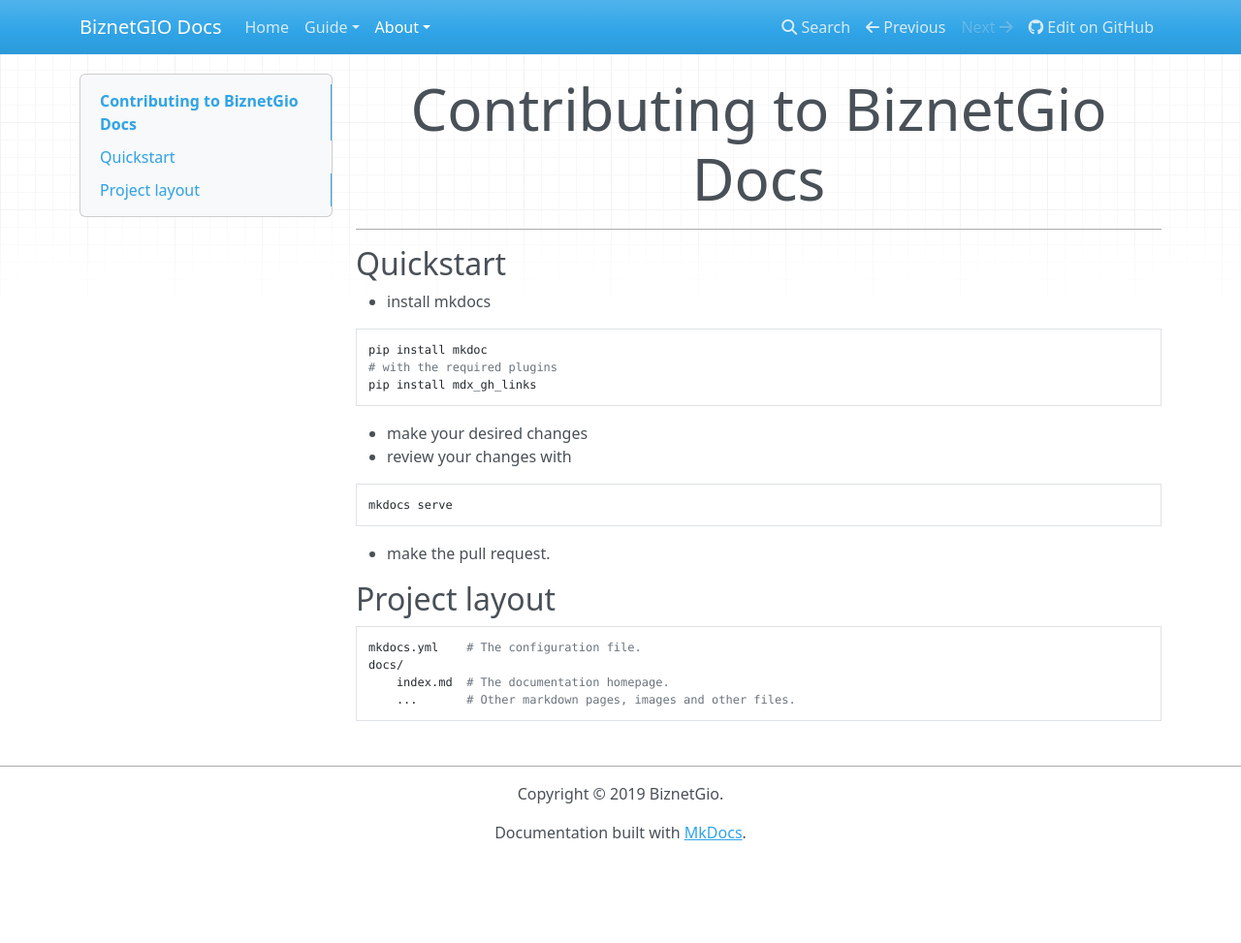
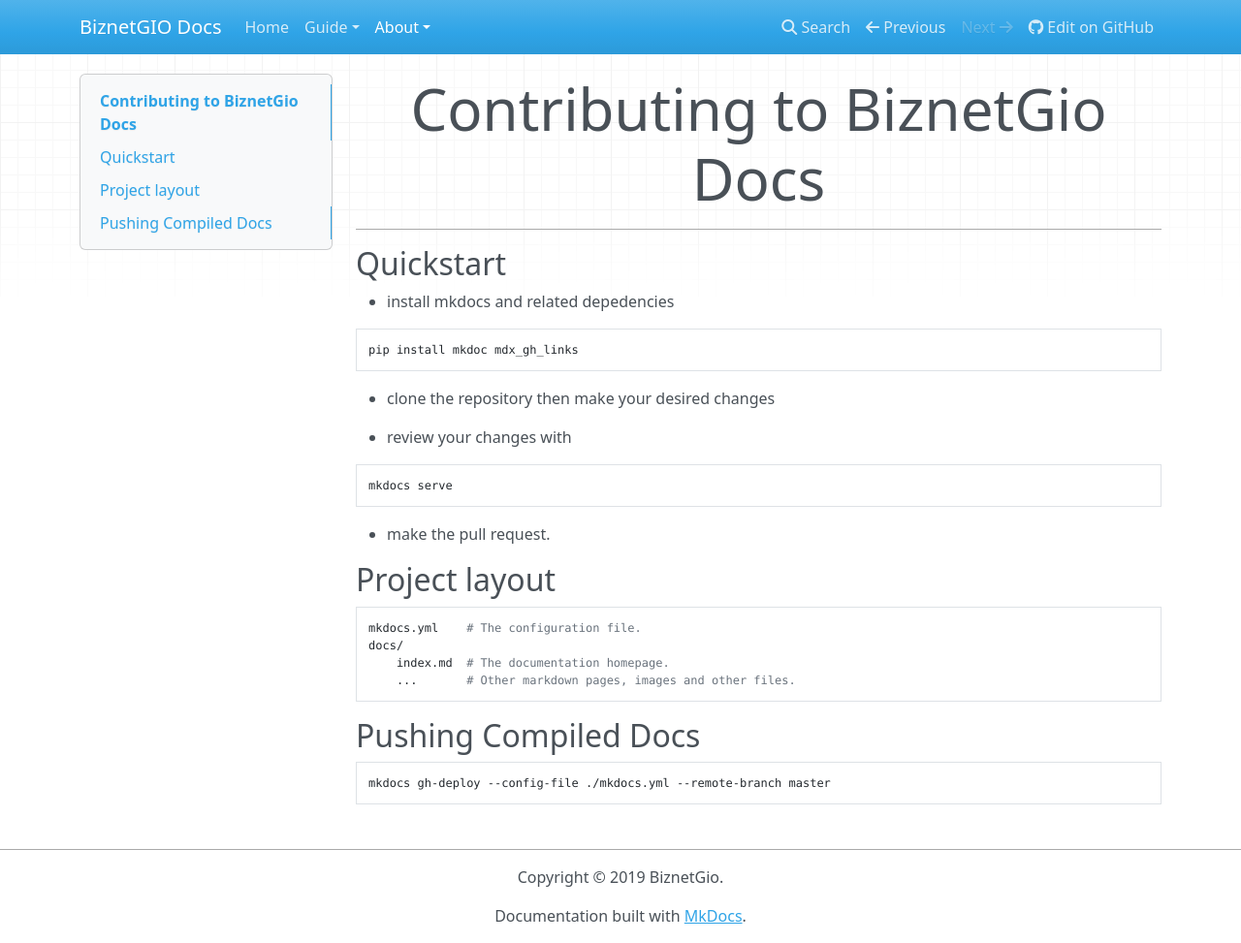
Before and after one commit to BiznetGIO/biznetgio.github.io, an MkDocs documentation site: the page built from docs/about/contributing.md, in a window 1280 px wide and 973 px high. Shown: the whole window at 97% size. Built offline with MkDocs 1.6.1, drawn with Linux system fonts in a browser that asks for light colours; nearby versions of some CDN libraries.

Commit message:
Update contributing guide

````diff
--- a/docs/about/contributing.md
+++ b/docs/about/contributing.md
@@ -4,15 +4,13 @@
 
 ## Quickstart
 
-- install mkdocs
+- install mkdocs and related depedencies
 
 ``` python
-pip install mkdoc
-# with the required plugins
-pip install mdx_gh_links
+pip install mkdoc mdx_gh_links
 ```
+- clone the repository then make your desired changes
 
-- make your desired changes
 - review your changes with
 
 ``` python
@@ -28,3 +26,9 @@ mkdocs serve
     docs/
         index.md  # The documentation homepage.
         ...       # Other markdown pages, images and other files.
+
+## Pushing Compiled Docs
+
+``` python
+mkdocs gh-deploy --config-file ./mkdocs.yml --remote-branch master
+```
````
